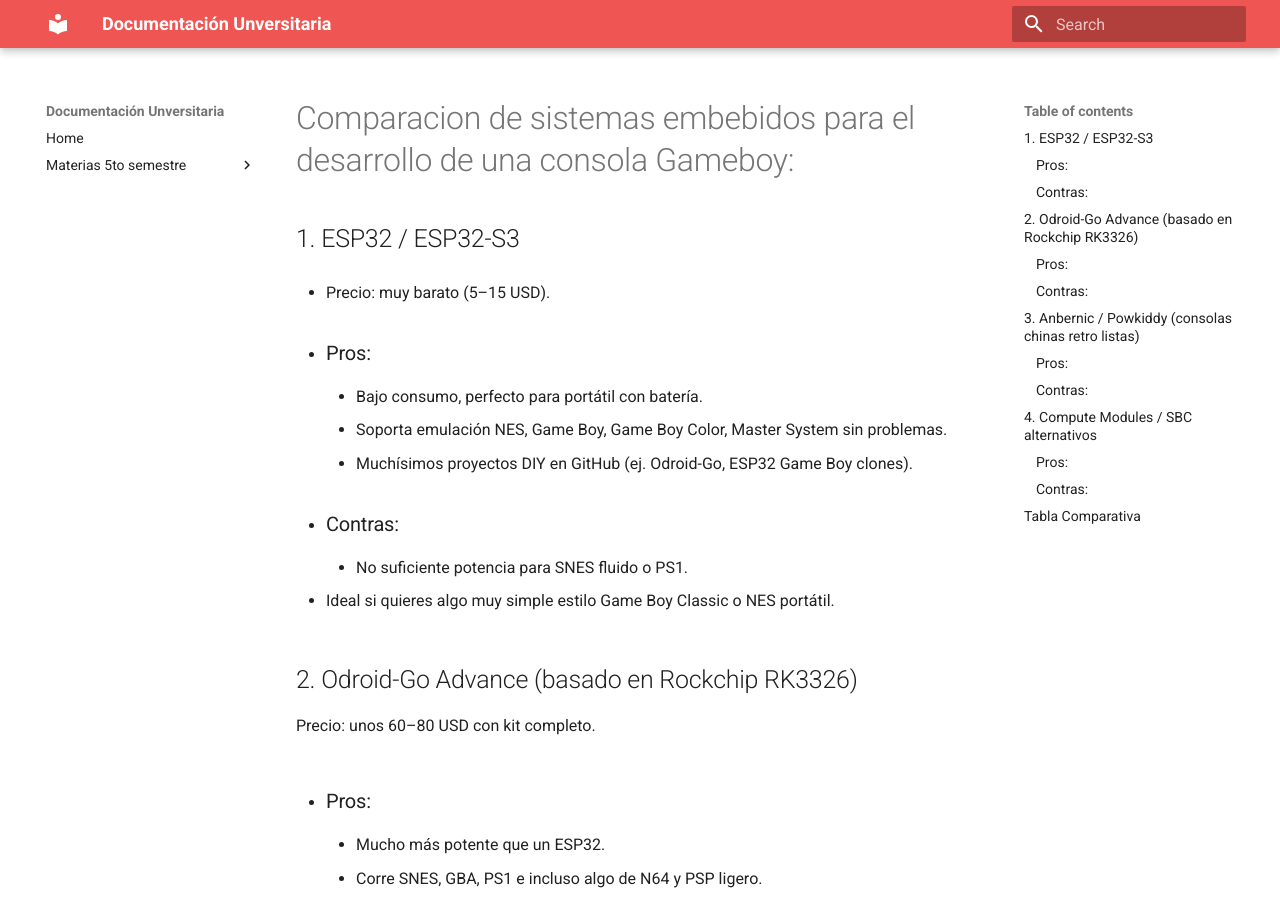
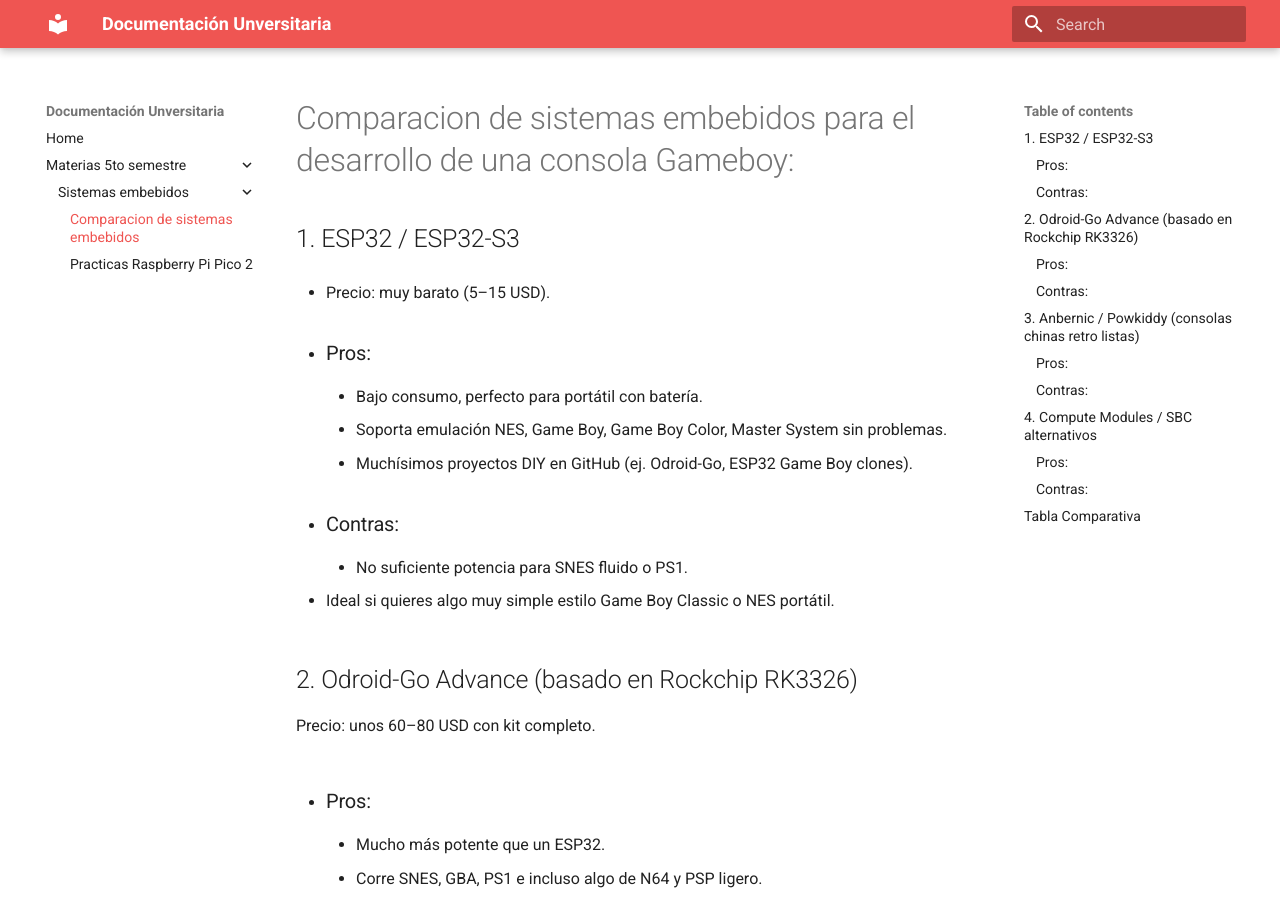
Before and after one commit to ZAFK28/PortafolioZarate, an MkDocs documentation site: the page built from docs/Comparacion_de_sistemas_embebidos.md, in a window 1280 px wide and 900 px high. Built offline with MkDocs 1.6.1 and Material for MkDocs 9.7.7, drawn with Linux system fonts in a browser that asks for light colours.

Commit message:
Actualizacion

```diff
--- a/mkdocs.yml
+++ b/mkdocs.yml
@@ -42,5 +42,5 @@
   - Home: index.md
   - Materias 5to semestre:
       - Sistemas embebidos:
-        - Comparacion de sistemas embebidos: Compacion_de_sistemas_embebidos.md
+        - Comparacion de sistemas embebidos: Comparacion_de_sistemas_embebidos.md
         - Practicas Raspberry Pi Pico 2: Practicas_Raspberry_Pi_Pico_2.md
```
